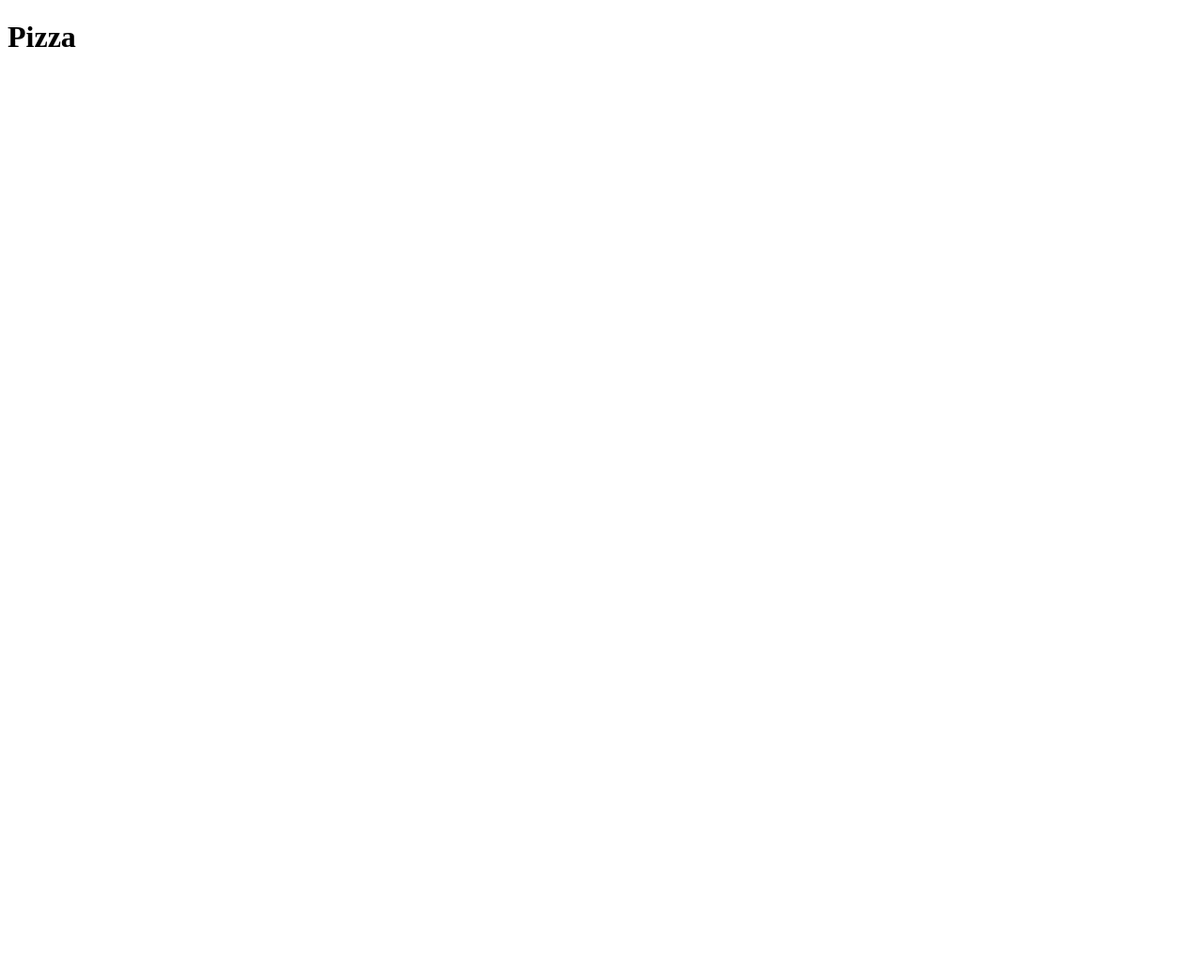
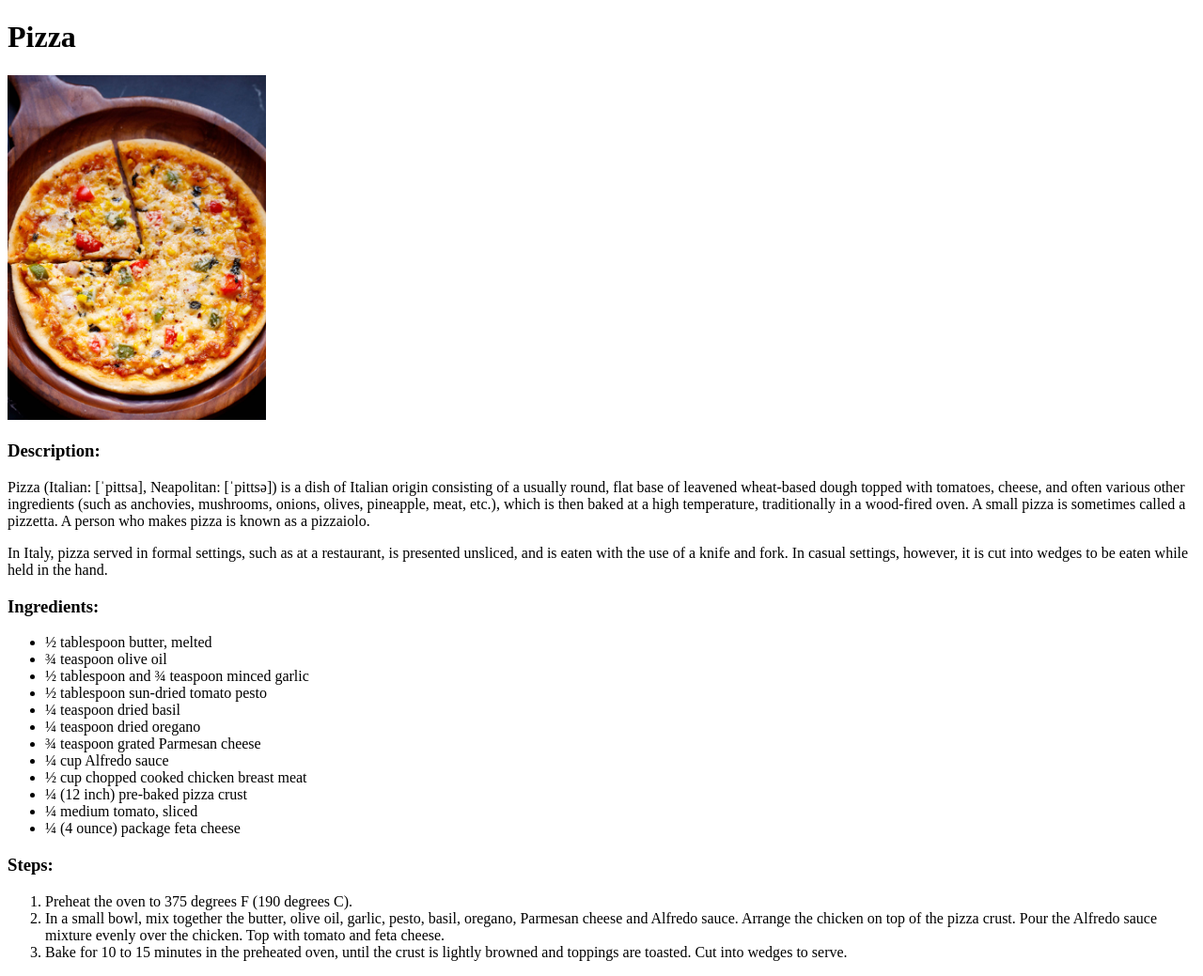
Before and after one commit to RamiPesahov/odin-recipes, a plain HTML site: page recipes/Pizza.html in a window 1280 px wide. Shown: the whole page at 94% size. Before the commit the page ends 800 px from the top, so only its background shows below. Drawn offline with Linux system fonts and the light colour scheme.

Commit message:
Complete pizza recipe with added picture,description,ingredients and steps

```diff
--- a/recipes/Pizza.html
+++ b/recipes/Pizza.html
@@ -10,6 +10,38 @@
 <body>
 
     <h1>Pizza</h1>
+    <img src = "../img/pizza.jpg" alt = "Pizza" width="275">
+    <h3>Description:</h3>
+
+    <p>Pizza (Italian: [ˈpittsa], Neapolitan: [ˈpittsə]) is a dish of Italian origin
+         consisting of a usually round, flat base of leavened wheat-based dough topped with tomatoes, cheese, and often various other ingredients
+          (such as anchovies, mushrooms, onions, olives, pineapple, meat, etc.), which is then baked at a high temperature, traditionally in a wood-fired oven.
+           A small pizza is sometimes called a pizzetta. A person who makes pizza is known as a pizzaiolo. </p>
+
+    <p> In Italy, pizza served in formal settings, such as at a restaurant, is presented unsliced, and is eaten with the use of a knife and fork.
+         In casual settings, however, it is cut into wedges to be eaten while held in the hand.</p>
+
+    <h3>Ingredients:</h3>
+    <ul>
+        <li> ½ tablespoon butter, melted </li>
+        <li> ¾ teaspoon olive oil </li>
+        <li> ½ tablespoon and ¾ teaspoon minced garlic </li>
+        <li> ½ tablespoon sun-dried tomato pesto </li>
+        <li> ¼ teaspoon dried basil </li>
+        <li> ¼ teaspoon dried oregano </li>
+        <li> ¾ teaspoon grated Parmesan cheese </li>
+        <li> ¼ cup Alfredo sauce </li>
+        <li> ½ cup chopped cooked chicken breast meat </li>
+        <li> ¼ (12 inch) pre-baked pizza crust </li>
+        <li> ¼ medium tomato, sliced </li>
+        <li> ¼ (4 ounce) package feta cheese </li>
+    </ul>
+    <h3>Steps:</h3>
+    <ol>
+        <li>Preheat the oven to 375 degrees F (190 degrees C).</li>
+        <li> In a small bowl, mix together the butter, olive oil, garlic, pesto, basil, oregano, Parmesan cheese and Alfredo sauce. Arrange the chicken on top of the pizza crust. Pour the Alfredo sauce mixture evenly over the chicken. Top with tomato and feta cheese.</li>
+        <li> Bake for 10 to 15 minutes in the preheated oven, until the crust is lightly browned and toppings are toasted. Cut into wedges to serve. </li>
+    </ol>
 
 </body>
 </html>
```
Also changed, not shown: img/pizza.jpg (added).
